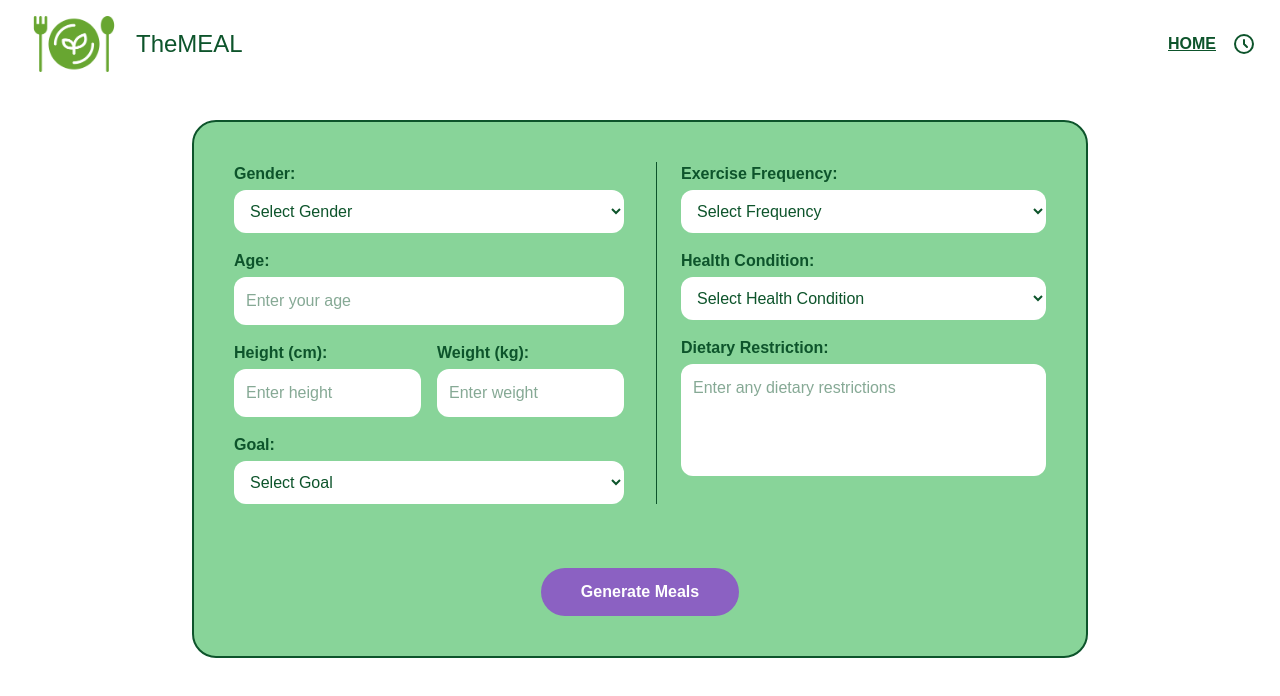
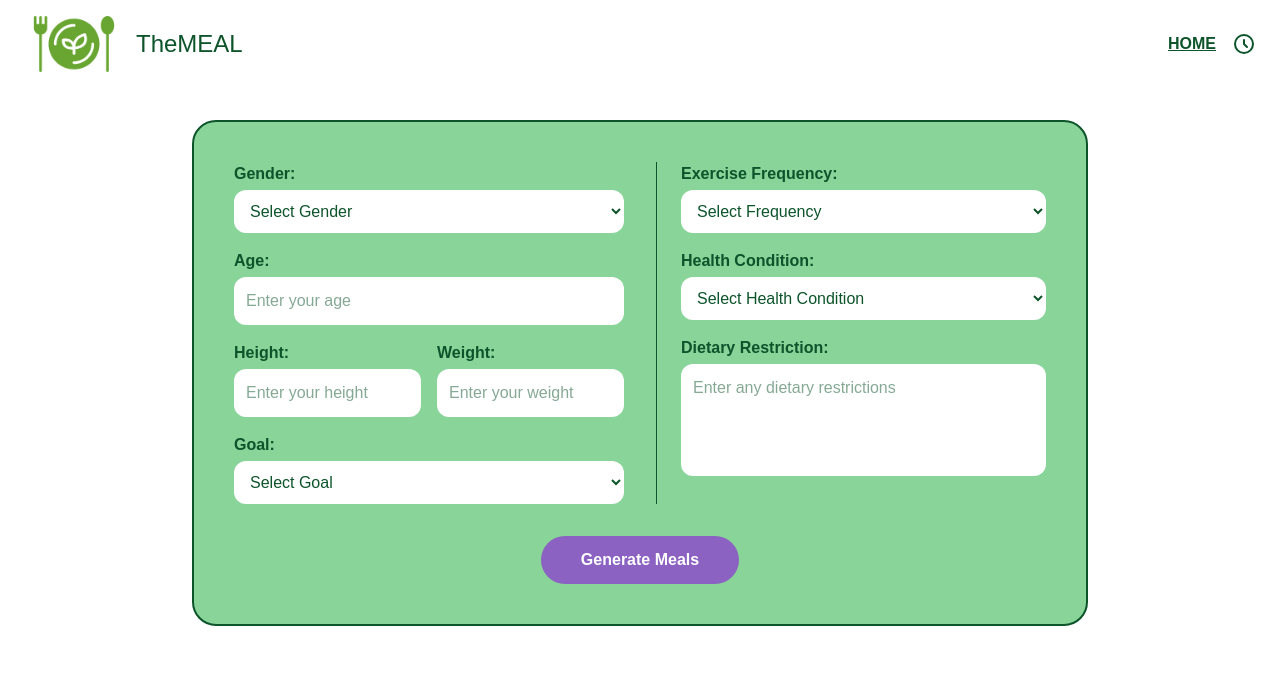
Before and after one commit to TramTonne/theMeal, a Next.js app: page /generate in a window 1280 px wide. Shown: the top 696 px of the page. Built offline with nearby package versions, Linux system fonts and the light colour scheme.

Commit message:
UPdate generate

```diff
--- a/app/generate/page.js
+++ b/app/generate/page.js
@@ -1,59 +1,10 @@
 'use client';
-import { useState } from 'react';
+import { useRouter } from 'next/navigation';
 import Link from 'next/link';
 import Image from 'next/image';
 
 export default function GeneratePage() {
-  // Controlled form inputs starting empty.
-  const [gender, setGender] = useState('');
-  const [age, setAge] = useState('');
-  const [height, setHeight] = useState('');
-  const [weight, setWeight] = useState('');
-  const [goal, setGoal] = useState('');
-  const [activity, setActivity] = useState('');
-  const [health, setHealth] = useState('');
-  const [dietary, setDietary] = useState('');
-
-  // Result from the API.
-  const [menuResult, setMenuResult] = useState('');
-  const [loading, setLoading] = useState(false);
-  const [error, setError] = useState('');
-
-  // Handles form submission.
-  const handleSubmit = async (e) => {
-    e.preventDefault();
-    setError('');
-    setLoading(true);
-    try {
-      const res = await fetch('/api/generate', {
-        method: 'POST',
-        headers: {
-          'Content-Type': 'application/json'
-        },
-        body: JSON.stringify({
-          gender,
-          age,
-          height,
-          weight,
-          goal,
-          activity,
-          health,
-          dietary,
-        }),
-      });
-      if (!res.ok) {
-        throw new Error('Network response was not ok');
-      }
-      const data = await res.json();
-      setMenuResult(data.menu);
-    } catch (err) {
-      console.error('Error generating meal plan:', err);
-      setError('Failed to generate meal plan. Please try again.');
-    } finally {
-      setLoading(false);
-    }
-  };
-
+  const router = useRouter();
   return (
     <main className="min-h-screen bg-white px-6 py-4 flex flex-col">
       {/* Top Bar */}
@@ -66,26 +17,30 @@ export default function GeneratePage() {
           <Link href="/">
             <span className="text-green-900 font-semibold underline cursor-pointer">HOME</span>
           </Link>
-          <svg className="w-6 h-6 text-green-900" fill="none" stroke="currentColor" strokeWidth={2} viewBox="0 0 24 24">
-            <path strokeLinecap="round" strokeLinejoin="round" d="M12 8v4l3 3m6-3a9 9 0 11-18 0 9 9 0 0118 0z" />
+          <svg
+            className="w-6 h-6 text-green-900"
+            fill="none"
+            stroke="currentColor"
+            strokeWidth={2}
+            viewBox="0 0 24 24"
+          >
+            <path
+              strokeLinecap="round"
+              strokeLinejoin="round"
+              d="M12 8v4l3 3m6-3a9 9 0 11-18 0 9 9 0 0118 0z"
+            />
           </svg>
         </div>
       </div>
-
       {/* Form Box */}
       <div className="bg-[#88d499] rounded-3xl border-2 border-green-900 p-8 md:p-10 w-full max-w-4xl mx-auto">
-        <form onSubmit={handleSubmit} className="grid md:grid-cols-2 gap-8 text-green-900">
+        <form className="grid md:grid-cols-2 gap-8 text-green-900">
           {/* LEFT COLUMN */}
           <div className="flex flex-col gap-4">
             <div>
               <label className="font-semibold">Gender:</label>
-              <select
-                value={gender}
-                onChange={(e) => setGender(e.target.value)}
-                className="w-full rounded-xl p-3 mt-1 bg-white"
-                required
-              >
-                <option value="" disabled>
+              <select className="w-full rounded-xl p-3 mt-1 bg-white">
+                <option value="" disabled selected hidden>
                   Select Gender
                 </option>
                 <option>Male</option>
@@ -96,50 +51,24 @@ export default function GeneratePage() {
 
             <div>
               <label className="font-semibold">Age:</label>
-              <input
-                type="number"
-                placeholder="Enter your age"
-                value={age}
-                onChange={(e) => setAge(e.target.value)}
-                className="w-full rounded-xl p-3 mt-1 bg-white"
-                required
-              />
+              <input type="number" placeholder="Enter your age" className="w-full rounded-xl p-3 mt-1 bg-white" />
             </div>
 
             <div className="flex gap-4">
               <div className="w-1/2">
-                <label className="font-semibold">Height (cm):</label>
-                <input
-                  type="text"
-                  placeholder="Enter height"
-                  value={height}
-                  onChange={(e) => setHeight(e.target.value)}
-                  className="w-full rounded-xl p-3 mt-1 bg-white"
-                  required
-                />
+                <label className="font-semibold">Height:</label>
+                <input type="text" placeholder="Enter your height" className="w-full rounded-xl p-3 mt-1 bg-white" />
               </div>
               <div className="w-1/2">
-                <label className="font-semibold">Weight (kg):</label>
-                <input
-                  type="text"
-                  placeholder="Enter weight"
-                  value={weight}
-                  onChange={(e) => setWeight(e.target.value)}
-                  className="w-full rounded-xl p-3 mt-1 bg-white"
-                  required
-                />
+                <label className="font-semibold">Weight:</label>
+                <input type="text" placeholder="Enter your weight" className="w-full rounded-xl p-3 mt-1 bg-white" />
               </div>
             </div>
 
             <div>
               <label className="font-semibold">Goal:</label>
-              <select
-                value={goal}
-                onChange={(e) => setGoal(e.target.value)}
-                className="w-full rounded-xl p-3 mt-1 bg-white"
-                required
-              >
-                <option value="" disabled>
+              <select className="w-full rounded-xl p-3 mt-1 bg-white">
+                <option value="" disabled selected hidden>
                   Select Goal
                 </option>
                 <option>Lose Weight</option>
@@ -153,13 +82,8 @@ export default function GeneratePage() {
           <div className="flex flex-col gap-4 border-l border-green-900 pl-6">
             <div>
               <label className="font-semibold">Exercise Frequency:</label>
-              <select
-                value={activity}
-                onChange={(e) => setActivity(e.target.value)}
-                className="w-full rounded-xl p-3 mt-1 bg-white"
-                required
-              >
-                <option value="" disabled>
+              <select className="w-full rounded-xl p-3 mt-1 bg-white">
+                <option value="" disabled selected hidden>
                   Select Frequency
                 </option>
                 <option>0-1 hr/week</option>
@@ -172,13 +96,8 @@ export default function GeneratePage() {
 
             <div>
               <label className="font-semibold">Health Condition:</label>
-              <select
-                value={health}
-                onChange={(e) => setHealth(e.target.value)}
-                className="w-full rounded-xl p-3 mt-1 bg-white"
-                required
-              >
-                <option value="" disabled>
+              <select className="w-full rounded-xl p-3 mt-1 bg-white">
+                <option value="" disabled selected hidden>
                   Select Health Condition
                 </option>
                 <option>None</option>
@@ -191,42 +110,22 @@ export default function GeneratePage() {
               <label className="font-semibold">Dietary Restriction:</label>
               <textarea
                 placeholder="Enter any dietary restrictions"
-                value={dietary}
-                onChange={(e) => setDietary(e.target.value)}
                 className="w-full rounded-xl p-3 mt-1 h-28 resize-none bg-white"
               />
             </div>
           </div>
-
-          {/* Submit Button */}
-          <div className="flex justify-center md:col-span-2 mt-8">
-            <button
-              type="submit"
-              disabled={loading}
-              className="px-10 py-3 bg-[#8b61c2] text-white rounded-full hover:bg-purple-700 font-semibold"
-            >
-              {loading ? 'Generating...' : 'Generate Meals'}
-            </button>
-          </div>
         </form>
 
-        {/* Display error if any */}
-        {error && <p className="mt-4 text-red-600">{error}</p>}
-
-        {/* Result Textbox */}
-        {menuResult && (
-          <div className="mt-8">
-            <label className="font-semibold text-green-900">Your Meal Plan:</label>
-            <textarea
-              value={menuResult}
-              readOnly
-              rows={10}
-              className="w-full rounded-xl p-3 mt-1 bg-white text-green-900"
-            />
-          </div>
-        )}
+        {/* Submit Button */}
+        <div className="flex justify-center mt-8">
+          <button
+            onClick={() => router.push('/option')}
+            className="px-10 py-3 bg-[#8b61c2] text-white rounded-full hover:bg-purple-700 font-semibold"
+          >
+            Generate Meals
+          </button>
+        </div>
       </div>
     </main>
   );
-
 }
```
Also changed, not shown: pages/api/generate.js (line endings or trailing spaces).
